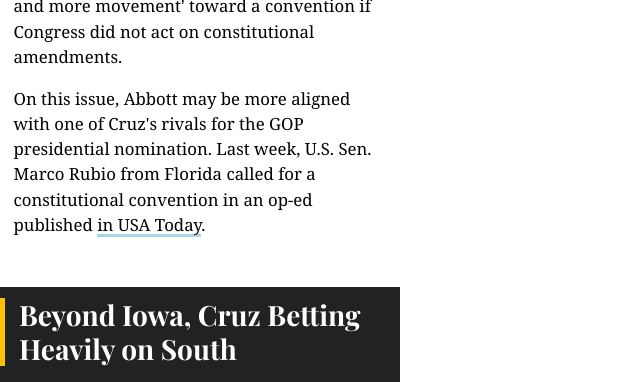
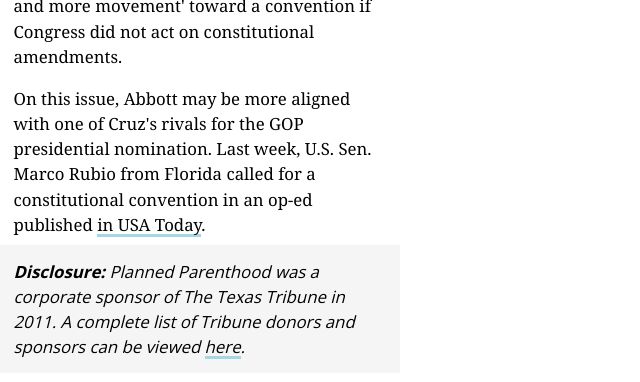
Before and after one commit to texastribune/styleguides, a Jekyll site: the page built from variation1.html, in a window 1280 px wide and 1400 px high, scrolled down 5171 px, cut to the strip 0-382 px from the top of the window. Shown: the whole strip, without its empty margins (0-640 px from the left). Built offline with Jekyll 4.4.1, drawn with Linux system fonts in a browser that asks for light colours; nearby versions of some CDN libraries; some web fonts are replaced; some of the changed text lies outside the part shown.

Commit message:
Add disclosures to example stories and style for variation one

```diff
--- a/_data/stories_fpo.yml
+++ b/_data/stories_fpo.yml
@@ -32,7 +32,8 @@
 <p>Randy Barnett, a constitutional law professor at Georgetown University who <a href='http://www.conventionofstates.com/the_jefferson_statement'>supports a convention of states</a>, said conservative groups like the Eagle Forum and John Birch Society have historically opposed the proposal, but that their fears of a runaway convention were &ldquo;based on a misreading.&rdquo;</p>
 <p>&ldquo;The worst thing that could ever happen is that the convention would propose amendments that would be beyond whatever scope they were supposedly given, and then three-quarters of the states would have to approve them,&rdquo; he said.</p>
 <p>Even&nbsp;U.S. Sen.&nbsp;<a href='http://www.texastribune.org/directory/ted-cruz/'>Ted Cruz</a>, a longtime Abbott ally who worked&nbsp;under Abbott when Abbott was attorney general, has suggested he may support a constitutional convention in the future but has not gone as far as Abbott on the issue.&nbsp;Campaigning last year in Iowa,&nbsp;Cruz,&nbsp;a Republican presidential candidate,&nbsp;<a href='http://www.texastribune.org/2015/06/28/court-decisions-give-cruz-new-ammo-old-targets/'>predicted</a>&nbsp;there would be 'more and more movement' toward a convention if Congress did not act on constitutional amendments.</p>
-<p>On this issue, Abbott may be more aligned with one of Cruz's rivals&nbsp;for the GOP presidential nomination. Last week,&nbsp;U.S. Sen. Marco Rubio from Florida called for a constitutional convention in an op-ed published <a href='http://www.usatoday.com/story/opinion/2016/01/06/marco-rubio-constitutional-convention-editorials-debates/78368672/'>in USA Today</a>.</p>"
+<p>On this issue, Abbott may be more aligned with one of Cruz's rivals&nbsp;for the GOP presidential nomination. Last week,&nbsp;U.S. Sen. Marco Rubio from Florida called for a constitutional convention in an op-ed published <a href='http://www.usatoday.com/story/opinion/2016/01/06/marco-rubio-constitutional-convention-editorials-debates/78368672/'>in USA Today</a>.</p>
+<p class='story_disclosure'><em><strong>Disclosure:</strong> Planned Parenthood was a corporate sponsor of The Texas Tribune in 2011. A complete list of Tribune donors and sponsors can be viewed <a href=''>here</a>.</em></p>"
 - leadart: '//static.texastribune.org/media/images/2016/01/04/Cruz_Iowa_Tour_PS_TT_jpg_800x1000_q100.jpg'
   caption: 'U.S. Sen. Ted Cruz arrived Jan. 4 at the first stop on a six-day tour of Iowa. The Republican presidential candidate was set to visit 28 counties by bus.'
   photocredit: 'Photo by Patrick Svitek'
@@ -59,7 +60,8 @@
 <p class='p1'><span class='s1'><span class='s1' style='line-height: 1.35;'><span class='s1' style='line-height: 1.35;'>After the Iowa caucus and subsequent&nbsp;contests in New Hampshire, Nevada and South Carolina comes March 1, when any Republicans left standing will</span></span></span><span class='s1'>&nbsp;compete for 624 delegates across 12 states,&nbsp;compared to the 133 delegates up for grabs in&nbsp;the earlier states.</span></p>
 <p><span class='s1' style='line-height: 1.35;'>Cruz has&nbsp;held&nbsp;24 percent of his events&nbsp;thus far in March 1 states&nbsp;&mdash; Alabama, Alaska, Arkansas, Georgia, Massachusetts, Minnesota, Oklahoma, Tennessee, Texas, Vermont, Virginia and&nbsp;Wyoming</span><span class='s1' style='line-height: 1.35;'>.&nbsp;</span><span class='s1' style='line-height: 1.35;'>Cruz signaled his focus on those states early on by kicking off his campaign with a speech </span><span class='s1' style='line-height: 1.35;'>at Liberty University in Virginia.&nbsp;</span><span style='line-height: 1.35;'>He has since made at least one stop in nearly all of those states.</span></p>
 <p class='p1'><span class='s1'><span style='line-height: 1.35;'><span style='line-height: 1.35;'>It&rsquo;s a tactic that many Republicans are beginning to say might carry Cruz to the general election.&nbsp;</span></span></span></p>
-<p class='p1'><span class='s1'>'If Cruz is able to do really well in the SEC primary, with the rationale that his campaign has talked about privately and he has talked about publicly,' said Heye, the former RNC staffer, 'this would go a long way with him getting the nomination.&rdquo;</span>&nbsp;</p>"
+<p class='p1'><span class='s1'>'If Cruz is able to do really well in the SEC primary, with the rationale that his campaign has talked about privately and he has talked about publicly,' said Heye, the former RNC staffer, 'this would go a long way with him getting the nomination.&rdquo;</span>&nbsp;</p>
+<p class='story_disclosure'><em><strong>Disclosure:</strong> Planned Parenthood was a corporate sponsor of The Texas Tribune in 2011. A complete list of Tribune donors and sponsors can be viewed <a href=''>here</a>.</em></p>"
 - leadart: '//static.texastribune.org/media/images/2015/10/26/Houston_SkylineTT_jpg_800x1000_q100.jpg'
   caption: 'Houston, Texas.'
   photocredit: 'Photo by Shelby Knowles'
@@ -86,7 +88,8 @@
 <p>'We have some authority, but it's limited authority,' Teuscher said. 'It is up to the Legislature to act.'</p>
 <p>McRaven has dismissed concerns about competition. Houston is the largest city in the state and would benefit from another university's presence, he has argued. He said Thursday that the University of Houston would be invited to collaborate on work being done on the campus.&nbsp;</p>
 <p>'This is about Texas,' he said. 'This is about helping the people of Texas.'</p>
-<p><em>Disclosure: <em>T</em><em>he University of Texas at Austin</em>&nbsp;is a corporate sponsor of The Texas Tribune, and Welcome Wilson Sr. is a donor to the Tribune.&nbsp;<em>The University of Houston was a sponsor in 2013. </em>A complete list of Tribune donors and sponsors can be viewed&nbsp;<a href='http://www.texastribune.org/support-us/donors-and-members/'>here</a>.</em></p>"
+<p><em>Disclosure: <em>T</em><em>he University of Texas at Austin</em>&nbsp;is a corporate sponsor of The Texas Tribune, and Welcome Wilson Sr. is a donor to the Tribune.&nbsp;<em>The University of Houston was a sponsor in 2013. </em>A complete list of Tribune donors and sponsors can be viewed&nbsp;<a href='http://www.texastribune.org/support-us/donors-and-members/'>here</a>.</em></p>
+<p class='story_disclosure'><em><strong>Disclosure:</strong> Planned Parenthood was a corporate sponsor of The Texas Tribune in 2011. A complete list of Tribune donors and sponsors can be viewed <a href=''>here</a>.</em></p>"
 - leadart: '//static.texastribune.org/media/images/2015/10/15/Hillary2578_jpg_800x1000_q100.jpg'
   caption: 'Democratic presidential frontrunner Hillary Clinton addresses supporters during an October campaign rally in San Antonio. Her campaign announced Wednesday it had hired its first Texas staffers.'
   photocredit: 'Photo by Robin Jerstad'
@@ -104,4 +107,5 @@
 <p dir='ltr'><span>'We&rsquo;re a campaign, and we&rsquo;re here to win, so we obviously don&rsquo;t want to telegraph our game plan,&rdquo; wrote Komar, who's from Colorado. 'Across the country, we&rsquo;ve got more than 100,000 volunteers who have made more than eight million voter contact attempts nationwide.'</span></p>
 <p dir='ltr'><span>The campaign for U.S. Sen. Bernie Sanders of Vermont, challenging Clinton for the Democratic nomination, has included paid staff in Texas since November and has a campaign headquarters in Austin.</span></p>
 <a href='' class='story_related--reference'><div class='story_related--referenceicon'><i class='fa fa-file-text-o'></i></div><div class='story_related--referenceinfo'><h4>Reference Material:</h4><p>Ted Cruz's 'Middle Ground' On Immigration</p></div></a>
-<p><span id='docs-internal-guid-ecbbee6e-60e6-a6f0-365e-f587d478f666'><span>Since launching her campaign, Clinton has visited Texas several times for fundraisers and public events. This week, she held fundraisers in Houston, Beaumont and San Antonio.</span></span></p>"
+<p><span id='docs-internal-guid-ecbbee6e-60e6-a6f0-365e-f587d478f666'><span>Since launching her campaign, Clinton has visited Texas several times for fundraisers and public events. This week, she held fundraisers in Houston, Beaumont and San Antonio.</span></span></p>
+<p class='story_disclosure'><em><strong>Disclosure:</strong> Planned Parenthood was a corporate sponsor of The Texas Tribune in 2011. A complete list of Tribune donors and sponsors can be viewed <a href=''>here</a>.</em></p>"
--- a/_sass/protosandbox/_story.sass
+++ b/_sass/protosandbox/_story.sass
@@ -175,6 +175,10 @@ input[type="submit"], input[type="email"]
           clear: both
           font-size: 1em
           padding: 0
+    .story_disclosure
+      background-color: #f5f5f5
+      font-family: 'Open Sans', sans-serif
+      padding: 0.8em
   .story_body
     margin: 0.5em 0 0 0
     h2
```
Also changed, not shown: css/protosandbox.min.css.
